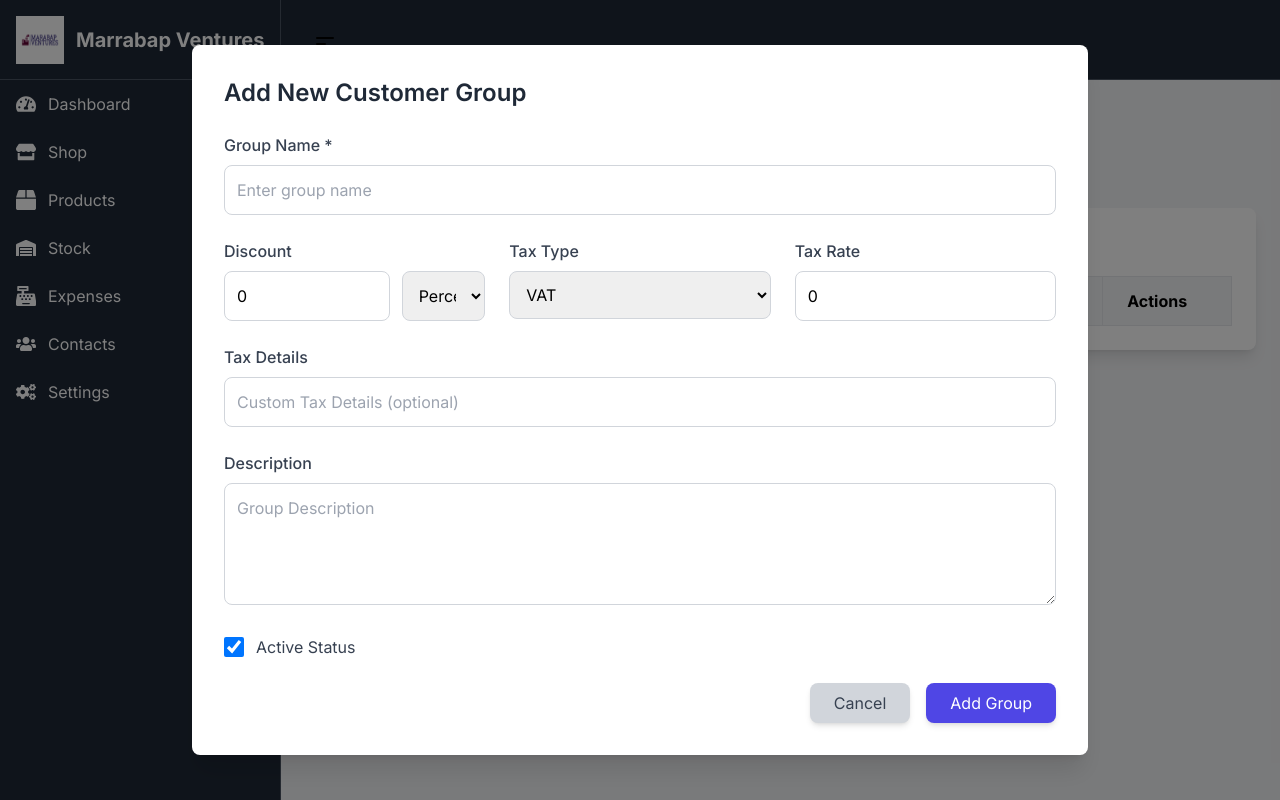
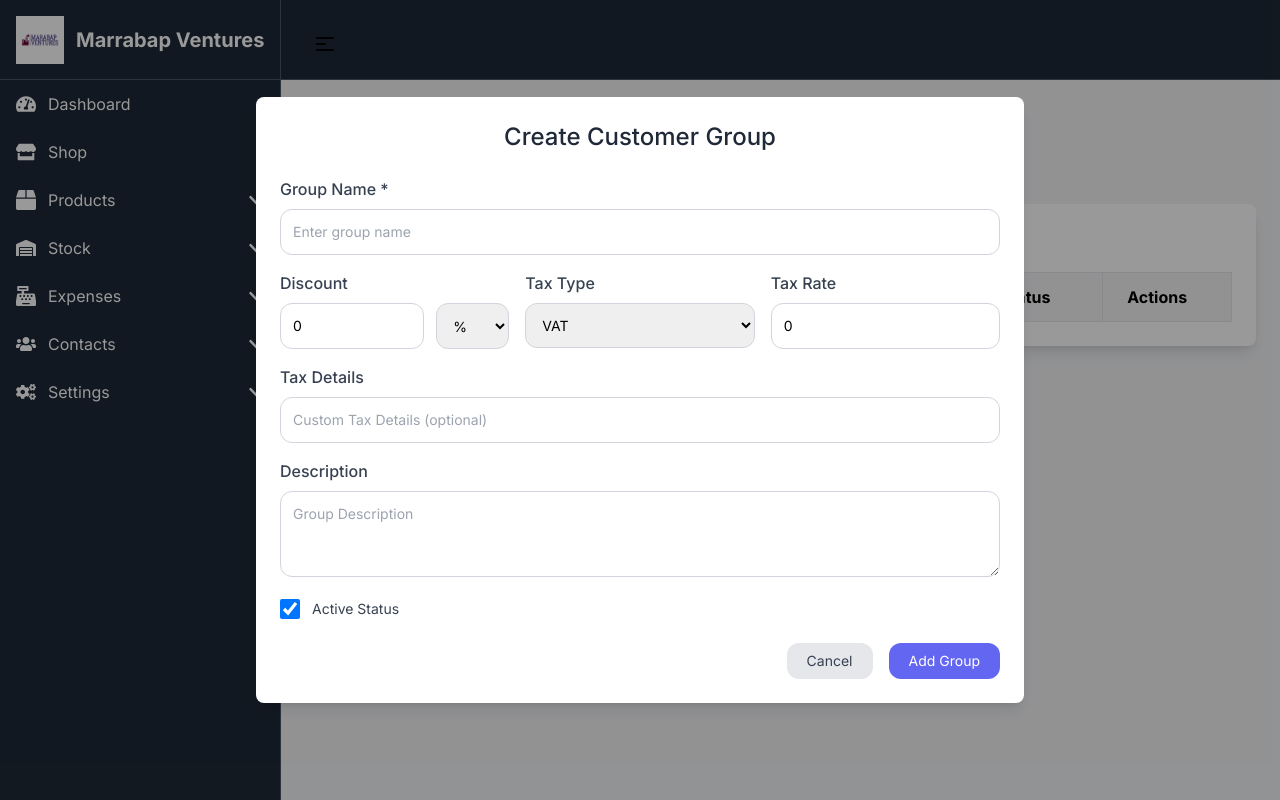
Before and after one commit to Laudkyle/marrabap, a React (Create React App) app: page /customer-groups in a window 1280 px wide. Both pictures are taken after a click on the button "Add New Customer Group". Built offline with nearby package versions, Linux system fonts and the light colour scheme.

Commit message:
a few changes

```diff
--- a/src/components/CutomerGroup.jsx
+++ b/src/components/CutomerGroup.jsx
@@ -74,17 +74,17 @@
     <div className="max-w-7xl mx-auto px-6 py-8">
       <button
         onClick={() => setIsFormVisible(true)}
-        className="bg-indigo-600 text-white px-6 py-2 rounded-full shadow-md hover:bg-indigo-700 mb-6 transition-all duration-300"
+        className="bg-indigo-500 text-white px-6 py-2 rounded-full shadow-md hover:bg-indigo-600 mb-6 transition-all duration-300 text-sm"
       >
         Add New Customer Group
       </button>
 
       {isFormVisible && (
-        <div className="fixed inset-0 bg-black bg-opacity-50 flex justify-center items-center">
-          <div className="bg-white rounded-lg shadow-xl w-full max-w-4xl p-8">
-            <h2 className="text-2xl font-semibold text-gray-800 mb-6">Add New Customer Group</h2>
+        <div className="fixed inset-0 bg-black bg-opacity-40 flex justify-center items-center">
+          <div className="bg-white rounded-lg shadow-lg w-full max-w-3xl p-6">
+            <h2 className="text-2xl font-medium text-gray-800 mb-6 text-center">Create Customer Group</h2>
             <form
-              className="grid grid-cols-1 md:grid-cols-3 gap-6"
+              className="grid grid-cols-1 md:grid-cols-3 gap-4"
               onSubmit={(e) => e.preventDefault()}
             >
               <div className="col-span-3">
@@ -95,7 +95,7 @@
                   value={formData.group_name}
                   onChange={handleInputChange}
                   placeholder="Enter group name"
-                  className="border border-gray-300 p-3 rounded-lg w-full focus:outline-none focus:ring-2 focus:ring-indigo-500"
+                  className="border border-gray-300 p-3 rounded-xl w-full focus:outline-none focus:ring-2 focus:ring-indigo-400 text-sm"
                 />
               </div>
 
@@ -108,16 +108,16 @@
                     value={formData.discount}
                     onChange={handleInputChange}
                     placeholder="Discount"
-                    className="border border-gray-300 p-3 rounded-lg w-2/3 focus:outline-none focus:ring-2 focus:ring-indigo-500"
+                    className="border border-gray-300 p-3 rounded-xl w-2/3 focus:outline-none focus:ring-2 focus:ring-indigo-400 text-sm"
                     min="0"
                   />
                   <select
                     name="discount_type"
                     value={formData.discount_type}
                     onChange={handleInputChange}
-                    className="border border-gray-300 p-3 rounded-lg w-1/3 focus:outline-none focus:ring-2 focus:ring-indigo-500"
+                    className="border border-gray-300 p-3 rounded-xl w-1/3 focus:outline-none focus:ring-2 focus:ring-indigo-400 text-sm"
                   >
-                    <option value="percentage">Percentage</option>
+                    <option value="percentage">%</option>
                     <option value="amount">Amount</option>
                   </select>
                 </div>
@@ -129,7 +129,7 @@
                   name="tax_type"
                   value={formData.tax_type}
                   onChange={handleInputChange}
-                  className="border border-gray-300 p-3 rounded-lg w-full focus:outline-none focus:ring-2 focus:ring-indigo-500"
+                  className="border border-gray-300 p-3 rounded-xl w-full focus:outline-none focus:ring-2 focus:ring-indigo-400 text-sm"
                 >
                   <option value="VAT">VAT</option>
                   <option value="Sales Tax">Sales Tax</option>
@@ -147,7 +147,7 @@
                   value={formData.tax_rate}
                   onChange={handleInputChange}
                   placeholder="Tax Rate"
-                  className="border border-gray-300 p-3 rounded-lg w-full focus:outline-none focus:ring-2 focus:ring-indigo-500"
+                  className="border border-gray-300 p-3 rounded-xl w-full focus:outline-none focus:ring-2 focus:ring-indigo-400 text-sm"
                   min="0"
                 />
               </div>
@@ -160,7 +160,7 @@
                   value={formData.tax_type_details}
                   onChange={handleInputChange}
                   placeholder="Custom Tax Details (optional)"
-                  className="border border-gray-300 p-3 rounded-lg w-full focus:outline-none focus:ring-2 focus:ring-indigo-500"
+                  className="border border-gray-300 p-3 rounded-xl w-full focus:outline-none focus:ring-2 focus:ring-indigo-400 text-sm"
                 />
               </div>
 
@@ -171,8 +171,8 @@
                   value={formData.description}
                   onChange={handleInputChange}
                   placeholder="Group Description"
-                  className="border border-gray-300 p-3 rounded-lg w-full focus:outline-none focus:ring-2 focus:ring-indigo-500"
-                  rows="4"
+                  className="border border-gray-300 p-3 rounded-xl w-full focus:outline-none focus:ring-2 focus:ring-indigo-400 text-sm"
+                  rows="3"
                 />
               </div>
 
@@ -184,20 +184,20 @@
                   onChange={(e) => setFormData({ ...formData, activeStatus: e.target.checked })}
                   className="h-5 w-5"
                 />
-                <label className="text-gray-700">Active Status</label>
+                <label className="text-gray-700 text-sm">Active Status</label>
               </div>
             </form>
 
-            <div className="mt-6 flex justify-end">
+            <div className="mt-6 flex justify-end space-x-4">
               <button
                 onClick={() => setIsFormVisible(false)}
-                className="mr-4 bg-gray-300 text-gray-700 px-6 py-2 rounded-lg shadow-md hover:bg-gray-400 transition duration-300"
+                className="bg-gray-200 text-gray-700 px-5 py-2 rounded-xl hover:bg-gray-300 transition duration-200 text-sm"
               >
                 Cancel
               </button>
               <button
                 onClick={handleAddGroup}
-                className="bg-indigo-600 text-white px-6 py-2 rounded-lg shadow-md hover:bg-indigo-700 transition duration-300"
+                className="bg-indigo-500 text-white px-5 py-2 rounded-xl hover:bg-indigo-600 transition duration-200 text-sm"
               >
                 Add Group
               </button>
@@ -207,7 +207,7 @@
       )}
 
       <div className="mt-8 overflow-x-auto bg-white rounded-lg shadow-lg p-6">
-        <h2 className="text-xl font-semibold text-gray-800 mb-4">Customer Groups</h2>
+        <h2 className="text-xl font-medium text-gray-800 mb-4">Customer Groups</h2>
         <table className="min-w-full table-auto border-collapse border border-gray-200">
           <thead>
             <tr className="text-left bg-gray-100">
```
Also changed, not shown: server.js (+168 -0 lines), setupdb.js (+12 -0 lines).
